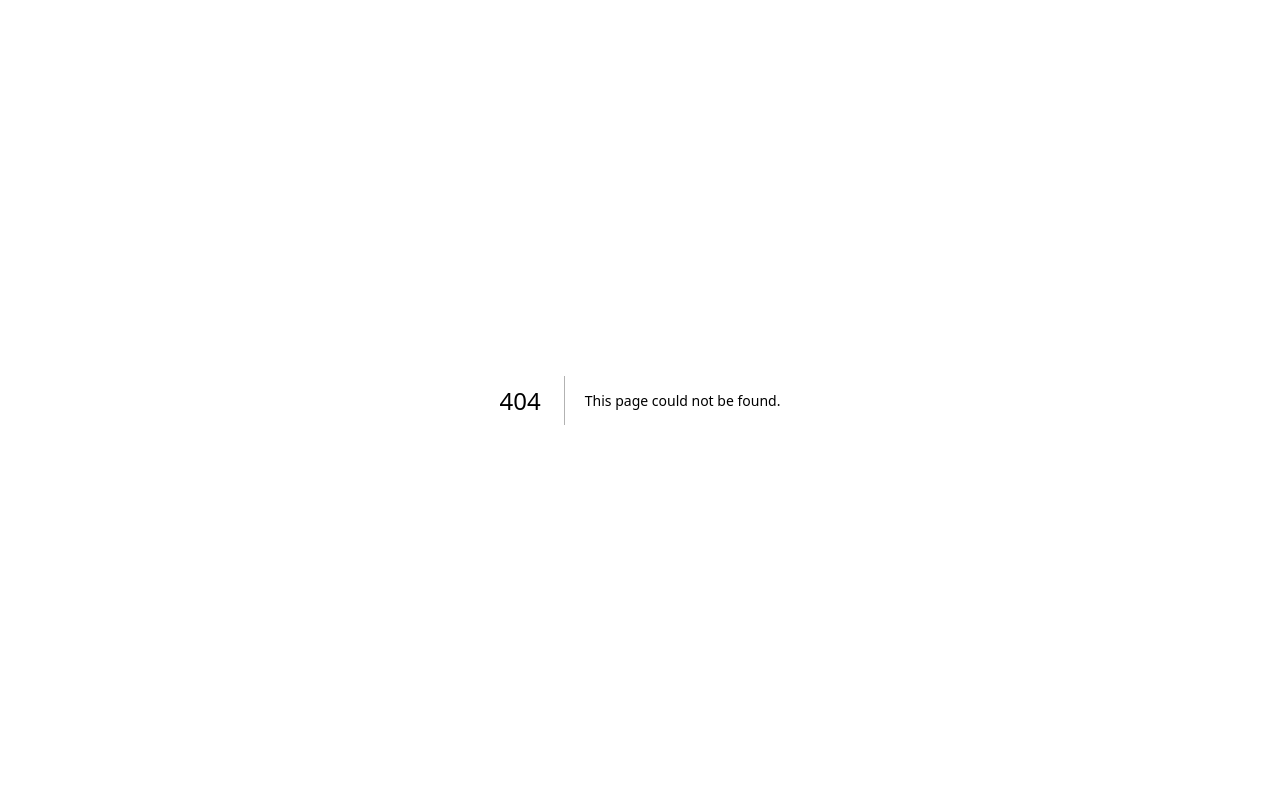
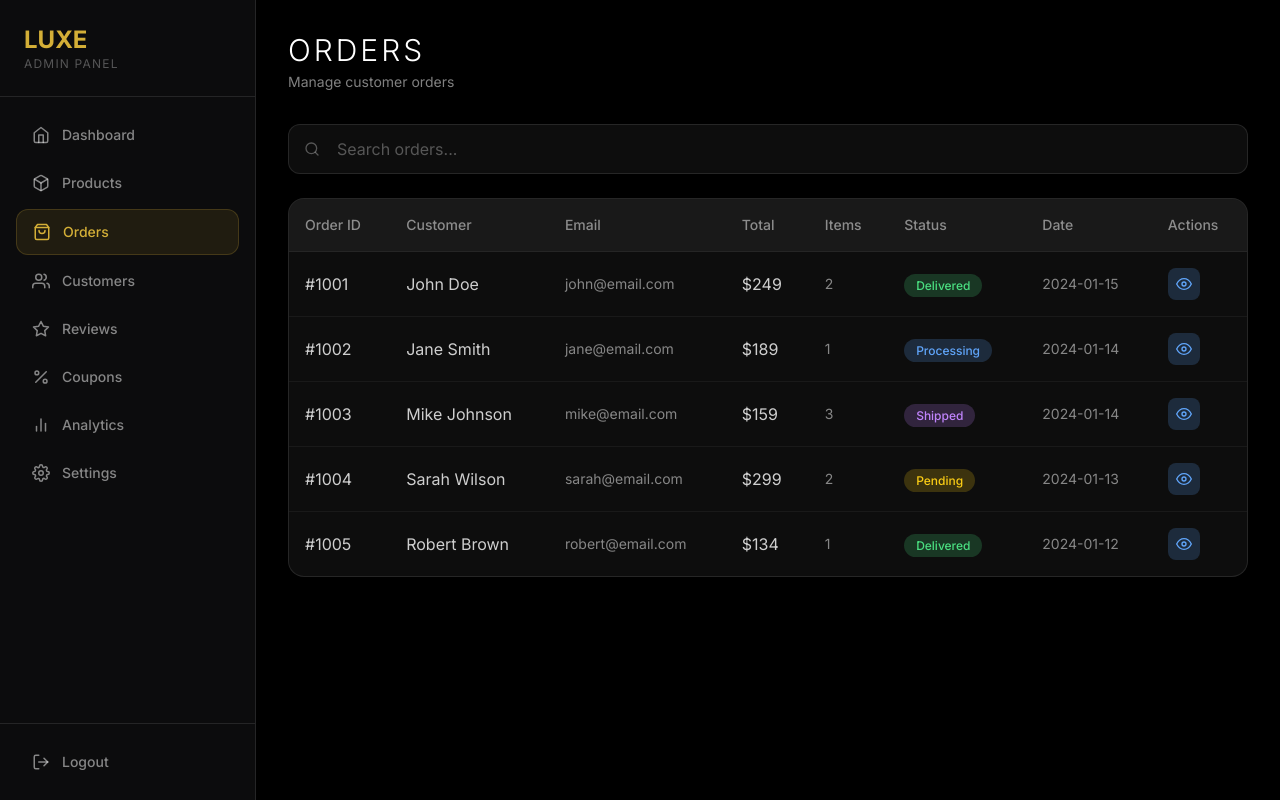
Before and after one commit to Sami1565/Cloth-by-Syed-, a Next.js app: page /admin/orders in a window 1280 px wide. Before the commit this address had no page. Built offline with nearby package versions, Linux system fonts and the light colour scheme.

Commit message:
Add AdminOrders component to manage customer orders

```diff
--- /dev/null
+++ b/app/admin/orders/page.tsx
@@ -0,0 +1,89 @@
+'use client'
+
+import { useState } from 'react'
+import { FiSearch, FiEye } from 'react-icons/fi'
+
+const orders = [
+  { id: '#1001', customer: 'John Doe', email: 'john@email.com', total: 249, status: 'Delivered', date: '2024-01-15', items: 2 },
+  { id: '#1002', customer: 'Jane Smith', email: 'jane@email.com', total: 189, status: 'Processing', date: '2024-01-14', items: 1 },
+  { id: '#1003', customer: 'Mike Johnson', email: 'mike@email.com', total: 159, status: 'Shipped', date: '2024-01-14', items: 3 },
+  { id: '#1004', customer: 'Sarah Wilson', email: 'sarah@email.com', total: 299, status: 'Pending', date: '2024-01-13', items: 2 },
+  { id: '#1005', customer: 'Robert Brown', email: 'robert@email.com', total: 134, status: 'Delivered', date: '2024-01-12', items: 1 },
+]
+
+export default function AdminOrders() {
+  const [searchTerm, setSearchTerm] = useState('')
+
+  const filteredOrders = orders.filter(o =>
+    o.customer.toLowerCase().includes(searchTerm.toLowerCase()) ||
+    o.id.includes(searchTerm)
+  )
+
+  return (
+    <div>
+      <div className="flex justify-between items-center mb-8">
+        <div>
+          <h1 className="text-3xl font-light tracking-widest">ORDERS</h1>
+          <p className="text-white/50 text-sm mt-1">Manage customer orders</p>
+        </div>
+      </div>
+
+      <div className="relative mb-6">
+        <FiSearch className="absolute left-4 top-1/2 -translate-y-1/2 text-white/30" />
+        <input
+          type="text"
+          placeholder="Search orders..."
+          value={searchTerm}
+          onChange={(e) => setSearchTerm(e.target.value)}
+          className="w-full bg-white/5 border border-white/10 rounded-xl px-12 py-3 text-white placeholder-white/30 focus:border-gold-400/50 outline-none"
+        />
+      </div>
+
+      <div className="bg-white/5 backdrop-blur-sm rounded-2xl border border-white/10 overflow-hidden">
+        <div className="overflow-x-auto">
+          <table className="w-full">
+            <thead className="bg-white/5">
+              <tr>
+                <th className="text-left p-4 text-white/50 text-sm font-medium">Order ID</th>
+                <th className="text-left p-4 text-white/50 text-sm font-medium">Customer</th>
+                <th className="text-left p-4 text-white/50 text-sm font-medium">Email</th>
+                <th className="text-left p-4 text-white/50 text-sm font-medium">Total</th>
+                <th className="text-left p-4 text-white/50 text-sm font-medium">Items</th>
+                <th className="text-left p-4 text-white/50 text-sm font-medium">Status</th>
+                <th className="text-left p-4 text-white/50 text-sm font-medium">Date</th>
+                <th className="text-left p-4 text-white/50 text-sm font-medium">Actions</th>
+              </tr>
+            </thead>
+            <tbody>
+              {filteredOrders.map((order) => (
+                <tr key={order.id} className="border-t border-white/5 hover:bg-white/5 transition">
+                  <td className="p-4 text-white/80">{order.id}</td>
+                  <td className="p-4 text-white/80">{order.customer}</td>
+                  <td className="p-4 text-white/50 text-sm">{order.email}</td>
+                  <td className="p-4 text-white/80">${order.total}</td>
+                  <td className="p-4 text-white/50 text-sm">{order.items}</td>
+                  <td className="p-4">
+                    <span className={`px-3 py-1 rounded-full text-xs font-medium
+                      ${order.status === 'Delivered' ? 'bg-green-400/20 text-green-400' :
+                        order.status === 'Processing' ? 'bg-blue-400/20 text-blue-400' :
+                        order.status === 'Shipped' ? 'bg-purple-400/20 text-purple-400' :
+                        'bg-yellow-400/20 text-yellow-400'}`}
+                    >
+                      {order.status}
+                    </span>
+                  </td>
+                  <td className="p-4 text-white/50 text-sm">{order.date}</td>
+                  <td className="p-4">
+                    <button className="p-2 rounded-lg bg-blue-400/20 text-blue-400 hover:bg-blue-400/30 transition">
+                      <FiEye />
+                    </button>
+                  </td>
+                </tr>
+              ))}
+            </tbody>
+          </table>
+        </div>
+      </div>
+    </div>
+  )
+}
```
